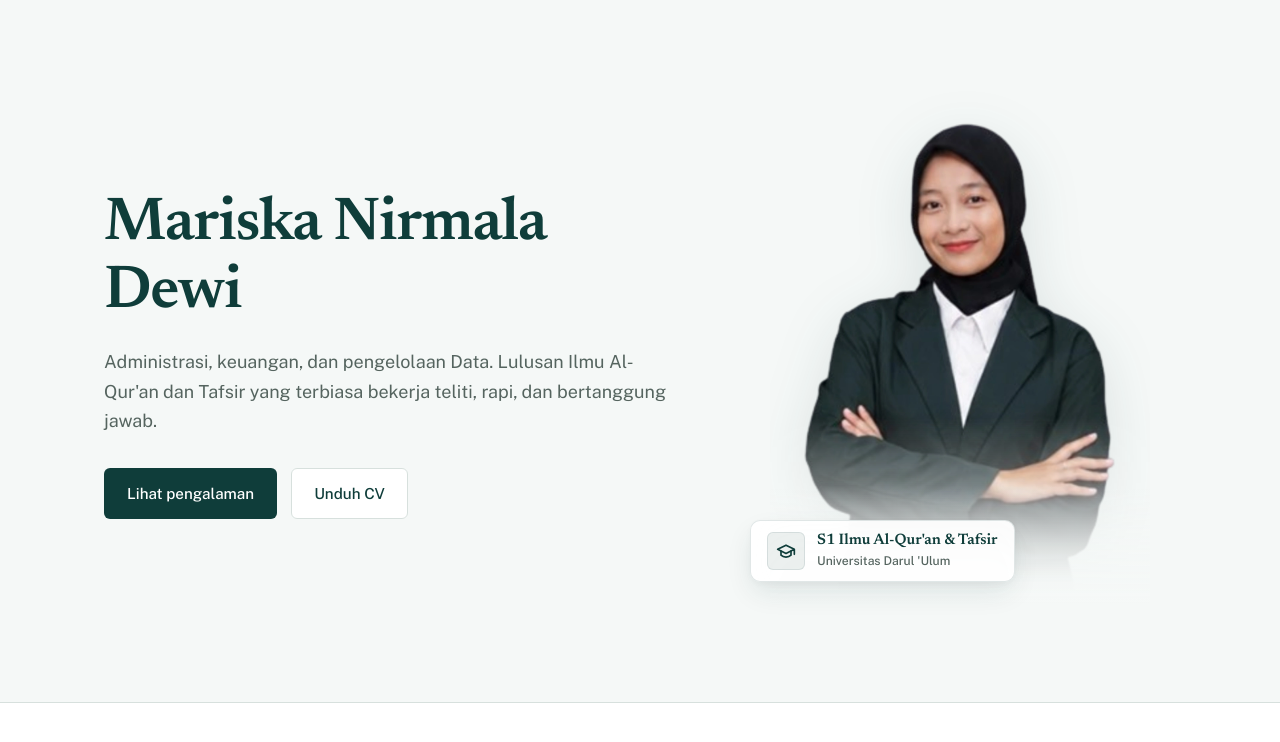
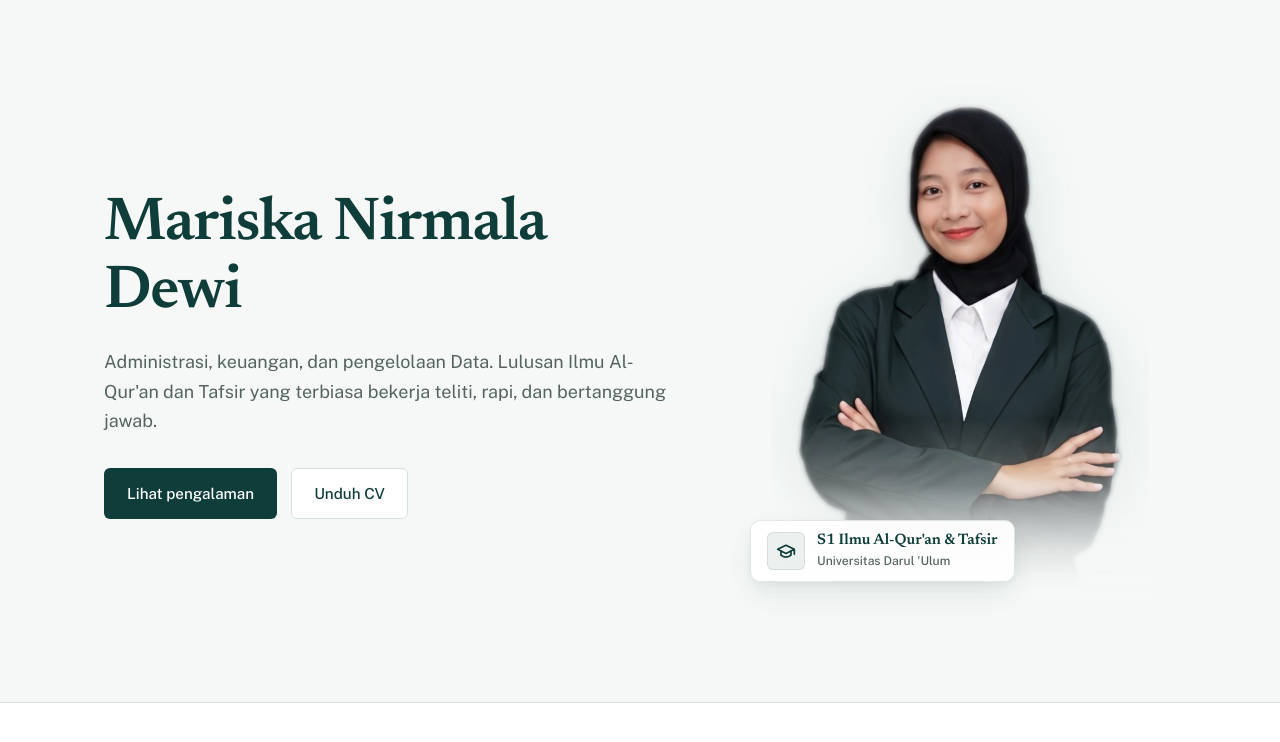
Before and after one commit to Ibaaaadd/mariska-porto, a website built with Vite: page index.html in a window 1280 px wide. Shown: the part 58-800 px from the top of the page. Built offline with nearby package versions, Linux system fonts and the light colour scheme; files whose address does not match are found by name.

Commit message:
Update hero profile photo source to photo1.webp

```diff
--- a/index.html
+++ b/index.html
@@ -77,7 +77,7 @@
             <div class="hero-photo-stage">
               <div class="hero-photo-wrapper">
                 <img
-                  src="Img/profile/photo.webp"
+                  src="Img/profile/photo1.webp"
                   alt="Foto Mariska Nirmala Dewi"
                   class="hero-photo-img"
                   width="380"
```
Also changed, not shown: Img/profile/photo1.webp (added).
